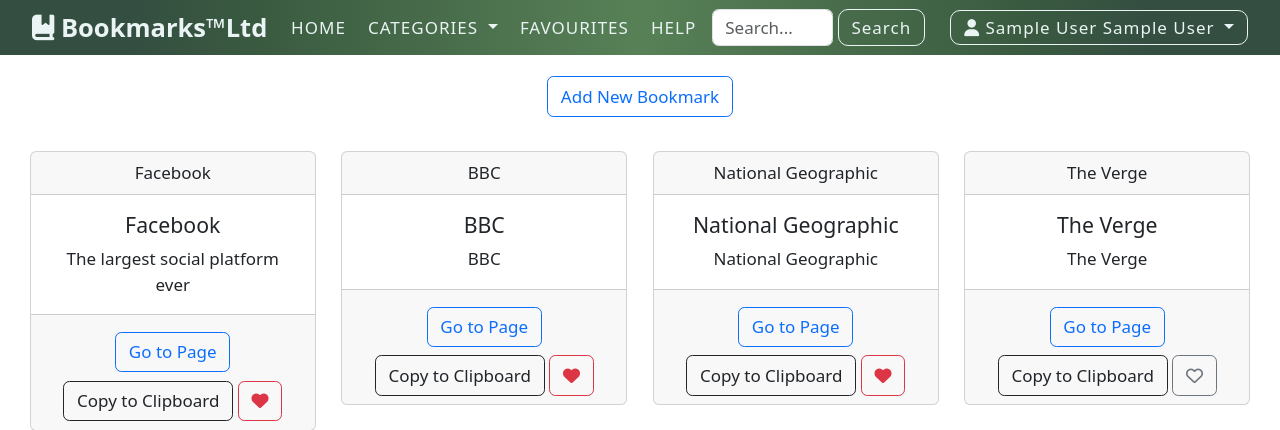
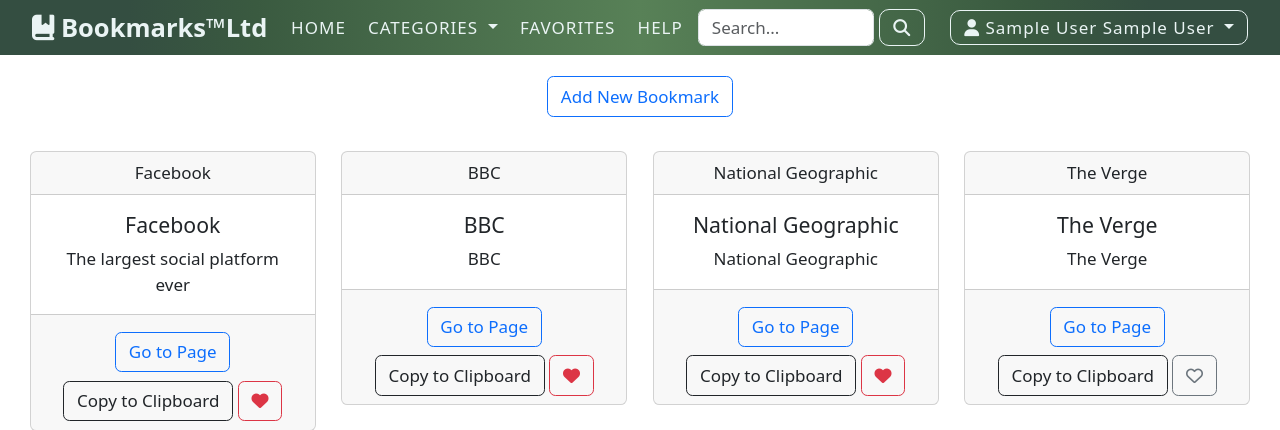
Before and after one commit to tibix/proiect_testare, a PHP site: page /home.php in a window 1280 px wide. Shown: the top 430 px of the page. Run offline with PHP 8.4, Linux system fonts and the light colour scheme; the visitor is signed in with stand-in values (Sample User, id 1); data comes from the database, SQL or seed files in the repository; some libraries are stand-ins or nearby versions.

Commit message:
Finishing search capability

```diff
--- a/classes/Bookmark.php
+++ b/classes/Bookmark.php
@@ -236,4 +236,21 @@ public function createSimpleBookmark($title, $url, $description, $date_created,
         return $this->db->query($sql);
     }
 
+    public function searchBookmarks($search)
+    {
+        $search = $this->db->escapeString($search);
+        $results = array();
+
+        $sql = "SELECT * FROM bookmarks WHERE title LIKE '%".$search."%' OR URL LIKE '%".$search."%' OR description LIKE '%".$search."%'";
+
+        $row = $this->db->query($sql);
+
+        while($result = $row->fetch_assoc())
+        {
+            $results[] = $result;
+        }
+
+        return $results;
+    }
+
 }
--- a/templates/header.php
+++ b/templates/header.php
@@ -53,7 +53,7 @@
 					</li>
 
 					<li class="menu__item">
-						<a class="menu__link shiny-item" href="favourites.php">Favourites</a>
+						<a class="menu__link shiny-item" href="favorites.php">Favorites</a>
 					</li>
 				<?php } ?>
 					<li class="menu__item help" data-bs-toggle="modal" data-bs-target="#aboutUsModal">
@@ -63,8 +63,8 @@
 				if(logged_in()){ ?>
 					<li class="menu__item menu__item--form menu__item--centered">
 						<form class="menu__search" action="search.php" method="GET">
-							<input class="form-control" type="search" name="search" placeholder="Search..." aria-label="Search">
-							<a class="menu__link framed-item framed-item--dif shiny-item" type="submit">Search</a>
+							<input class="form-control" type="search" name="query" placeholder="Search..." aria-label="Search">
+                            <button class="menu__link framed-item framed-item--dif shiny-item btn" type="submit"><i class="fa fa-search"></i></button>
 						</form>
 					</li>
 
@@ -81,9 +81,9 @@
 								</a>
 							</li>
 							<li>
-								<a class="dropdown-item" href="favourites.php">
+								<a class="dropdown-item" href="favorites.php">
 									<i class="fa-regular fa-bookmark"></i>
-									Favourites
+									Favorites
 								</a>
 							</li>
 							<li><hr class="dropdown-divider"></li>
@@ -134,7 +134,7 @@
 								<h3>How do I use this product?</h3>
 								<p>Using "<i class="fa-solid fa-book-bookmark"></i> Bookmarks&trade; Limited" is really easy.</p>
 								<p>Firs, you need to register your account <a class="text-decoration-none text-primary" href="register.php">here</a></p>
-								<p>As a registered user, you can add/update/delete your URLs, have them grouped in categories defined by you and even configure favourites.</p>
+								<p>As a registered user, you can add/update/delete your URLs, have them grouped in categories defined by you and even configure favorites.</p>
 								<h3>How can I contact you?</h3>
 								<p>Fastest way to get in touch with us is to send us an <a class="text-decoration-none text-primary" href="mailto:example@email.com:">email</a></p>
 								<p>If you experience service dissruptions, you can raise a ticket <a class="text-decoration-none text-primary" href="https://github.com"><i class="fa fa-github"></i> here</a> explaining the issue in great details.</p>
--- a/templates/t_profile.php
+++ b/templates/t_profile.php
@@ -165,11 +165,9 @@
     enable_form.addEventListener("click", () => {
         input_fields.forEach((input) => {
             input.disabled = false;
-            console.log("Clicked");
-            console.log(input.name + " is now Enabled");
+        });
         select_list.disabled=false;
         submit.disabled=false;
-        });
     });
 </script>
 
```
Also changed, not shown: search.php (+54 -0 lines). Lines whose indentation alone changed are shown as unchanged.
